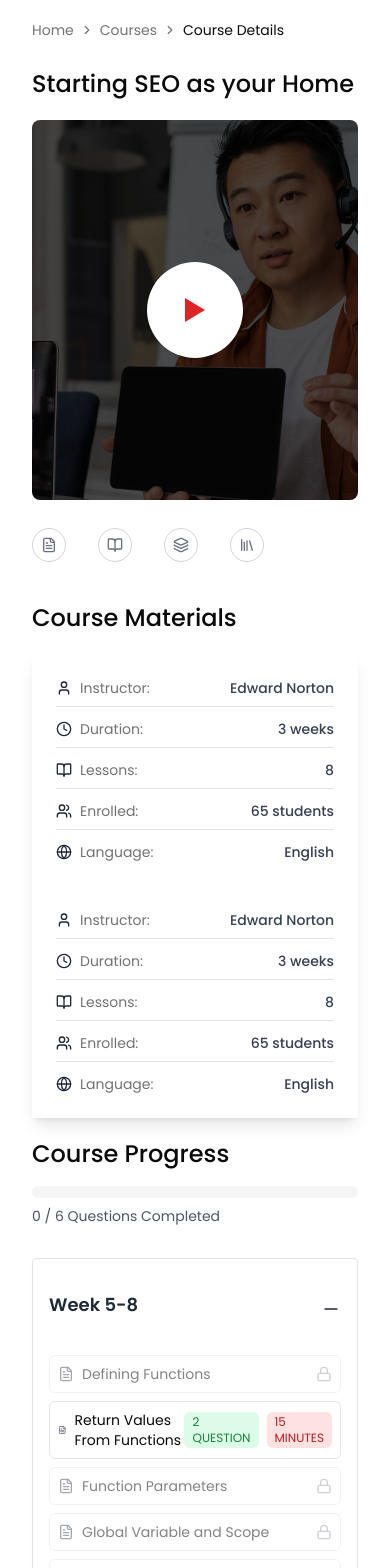
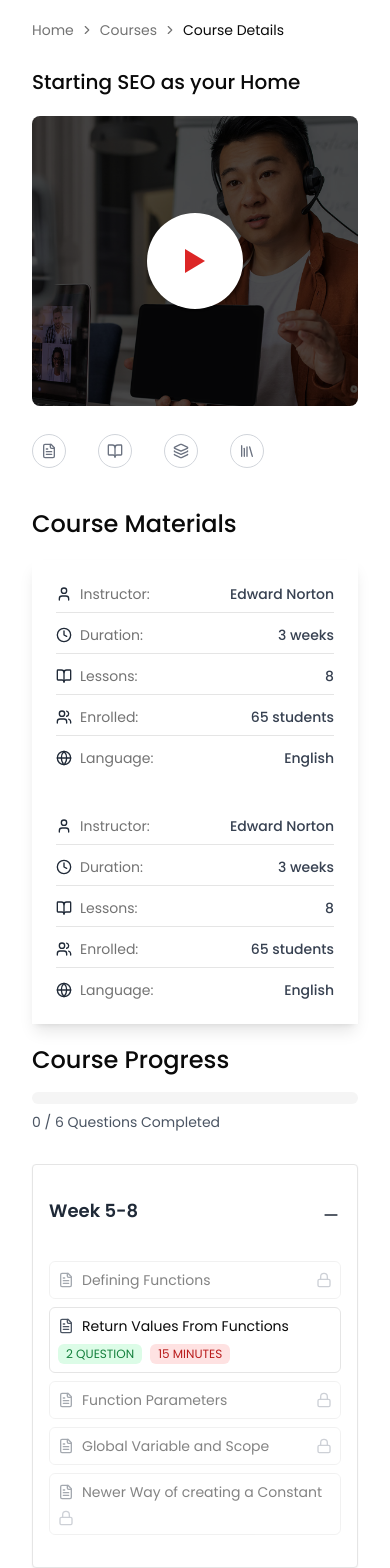
Before and after one commit to alisaid2424/task-nextjs, a Next.js app: page / in a window 390 px wide. Shown: the top 1568 px of the page. Built offline with nearby package versions, Linux system fonts and the light colour scheme.

Commit message:
Updated styled

```diff
--- a/src/app/page.tsx
+++ b/src/app/page.tsx
@@ -10,7 +10,10 @@ const HomePage = () => {
   return (
     <main className="container max-w-7xl mx-auto my-5">
       <BreadcrumbDemo />
-      <Heading title="Starting SEO as your Home" className="mt-7 mb-5" />
+      <Heading
+        title="Starting SEO as your Home"
+        className="text-xl sm:text-2xl mt-7 mb-5"
+      />
       <div className="flex flex-col justify-between lg:flex-row gap-5 w-full">
         <div className="basis-2/3">
           <CustomVideoPlayer />
--- a/src/components/CourseProgress.tsx
+++ b/src/components/CourseProgress.tsx
@@ -226,7 +226,7 @@ export default function CourseProgress() {
                             lesson.questions &&
                             handleLessonClick(lesson)
                           }
-                          className={`flex justify-between items-center p-2 rounded-md border transition ${
+                          className={`flex justify-between items-center p-2 rounded-md border transition flex-wrap gap-2 ${
                             lesson.locked
                               ? "opacity-50 cursor-not-allowed"
                               : isCompleted
@@ -234,9 +234,9 @@ export default function CourseProgress() {
                               : "hover:bg-gray-50 cursor-pointer"
                           }`}
                         >
-                          <div className="flex items-center space-x-2">
+                          <div className="flex items-center space-x-2 ">
                             <FileText className="w-4 h-4 text-gray-600" />
-                            <span>{lesson.title}</span>
+                            <span className="text-sm">{lesson.title}</span>
                           </div>
 
                           {lesson.locked ? (
@@ -297,7 +297,7 @@ export default function CourseProgress() {
                             lesson.questions &&
                             handleLessonClick(lesson)
                           }
-                          className={`flex justify-between items-center p-2 rounded-md border transition ${
+                          className={`flex justify-between items-center p-2 rounded-md border transition flex-wrap gap-2 ${
                             lesson.locked
                               ? "opacity-50 cursor-not-allowed"
                               : isCompleted
@@ -307,7 +307,7 @@ export default function CourseProgress() {
                         >
                           <div className="flex items-center space-x-2">
                             <FileText className="w-4 h-4 text-gray-600" />
-                            <span>{lesson.title}</span>
+                            <span className="text-sm">{lesson.title}</span>
                           </div>
 
                           {lesson.locked ? (
--- a/src/components/CustomVideoPlayer.tsx
+++ b/src/components/CustomVideoPlayer.tsx
@@ -16,7 +16,7 @@ export default function CustomVideoPlayer() {
           <Image
             src="/poster-img.png"
             alt="video poster"
-            className="w-full h-[380px] object-cover rounded-lg"
+            className="w-full h-[290px] sm:h-[380px] object-cover rounded-lg"
             width={800}
             height={700}
           />
@@ -29,7 +29,7 @@ export default function CustomVideoPlayer() {
         </>
       ) : (
         <iframe
-          className="w-full h-[380px]"
+          className="w-full h-[290px] sm:h-[380px]"
           src="https://www.youtube.com/embed/TZe5UqlUg0c?autoplay=1"
           title="YouTube video player"
           allow="accelerometer; autoplay; clipboard-write; encrypted-media; gyroscope; picture-in-picture"
```
